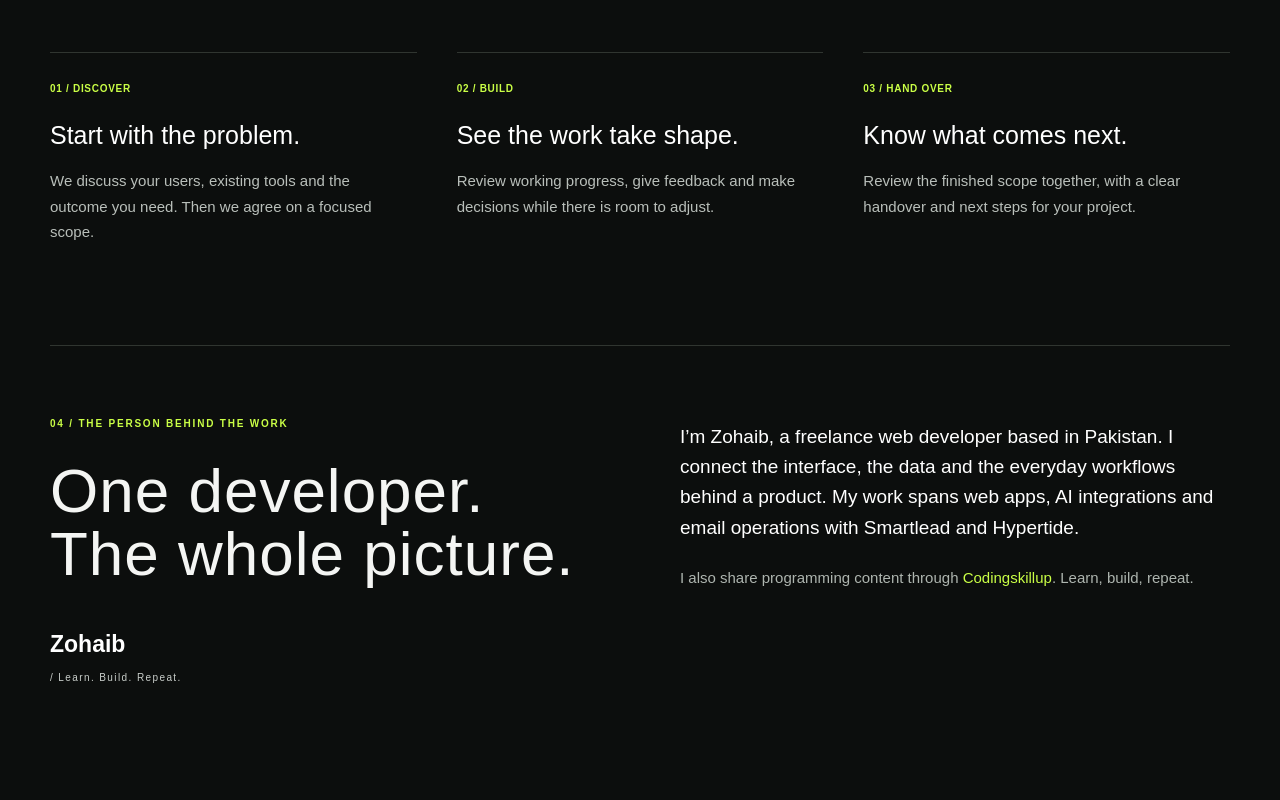
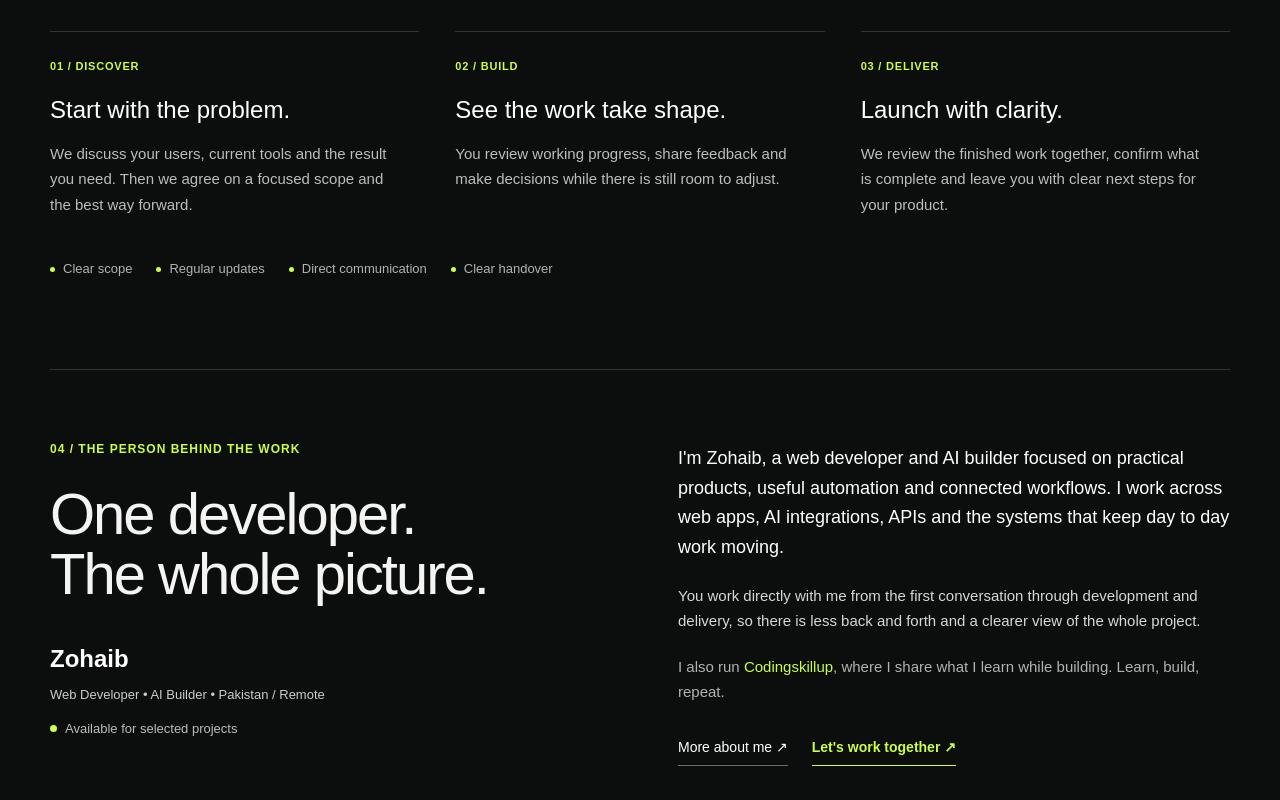
Before and after one commit to ZohaibArshad45/zohaib.dev, a Next.js app: page / in a window 1280 px wide. Shown: the part 4340-5140 px from the top of the page. Built offline with nearby package versions, Linux system fonts and the light colour scheme.

Commit message:
working together

```diff
--- a/components/MainPage/WorkingTogether.tsx
+++ b/components/MainPage/WorkingTogether.tsx
@@ -1,5 +1,6 @@
 "use client";
 
+import Link from "next/link";
 import {
   useEffect,
   useState,
@@ -15,6 +16,14 @@ type Step = {
 
 export default function WorkingTogether() {
   const [width, setWidth] = useState<number>(1440);
+
+  const [hoveredStep, setHoveredStep] = useState<
+    string | null
+  >(null);
+
+  const [hoveredLink, setHoveredLink] = useState<
+    string | null
+  >(null);
 
   useEffect(() => {
     const handleResize = (): void => {
@@ -39,21 +48,21 @@ export default function WorkingTogether() {
       label: "DISCOVER",
       title: "Start with the problem.",
       description:
-        "We discuss your users, existing tools and the outcome you need. Then we agree on a focused scope.",
+        "We discuss your users, current tools and the result you need. Then we agree on a focused scope and the best way forward.",
     },
     {
       number: "02",
       label: "BUILD",
       title: "See the work take shape.",
       description:
-        "Review working progress, give feedback and make decisions while there is room to adjust.",
+        "You review working progress, share feedback and make decisions while there is still room to adjust.",
     },
     {
       number: "03",
-      label: "HAND OVER",
-      title: "Know what comes next.",
+      label: "DELIVER",
+      title: "Launch with clarity.",
       description:
-        "Review the finished scope together, with a clear handover and next steps for your project.",
+        "We review the finished work together, confirm what is complete and leave you with clear next steps for your product.",
     },
   ];
 
@@ -63,10 +72,10 @@ export default function WorkingTogether() {
       background: "#0c0e0d",
       color: "#ffffff",
       padding: isMobile
-        ? "80px 20px"
+        ? "75px 20px 80px"
         : isTablet
-        ? "100px 32px"
-        : "120px 48px",
+        ? "95px 32px 95px"
+        : "105px 48px 105px",
       boxSizing: "border-box",
     },
 
@@ -81,78 +90,108 @@ export default function WorkingTogether() {
       gridTemplateColumns: isMobile
         ? "1fr"
         : "1.5fr 0.5fr",
-      gap: isMobile ? "26px" : "60px",
+      gap: isMobile ? "26px" : "55px",
       alignItems: "end",
     },
 
     label: {
       color: "#caff46",
-      fontSize: "10px",
+      fontSize: isMobile ? "11px" : "12px",
       fontWeight: "700",
-      letterSpacing: "1.8px",
-      marginBottom: isMobile ? "24px" : "28px",
+      letterSpacing: "1px",
+      marginBottom: isMobile ? "22px" : "26px",
+      lineHeight: "1.5",
     },
 
     heading: {
       margin: 0,
       color: "#f4f5f3",
       fontSize: isMobile
-        ? "44px"
+        ? "40px"
         : isTablet
-        ? "56px"
-        : "64px",
-      lineHeight: "1.02",
+        ? "50px"
+        : "58px",
+      lineHeight: "1.03",
       fontWeight: "400",
-      letterSpacing: isMobile ? "0px" : "1px",
+      letterSpacing: isMobile ? "-1px" : "-2px",
     },
 
     intro: {
-      maxWidth: "240px",
+      maxWidth: "270px",
       justifySelf: isMobile ? "start" : "end",
       margin: 0,
       color: "#b9bfba",
-      fontSize: "13px",
+      fontSize: isMobile ? "14px" : "15px",
       lineHeight: "1.7",
     },
 
     steps: {
-      marginTop: isMobile ? "48px" : "58px",
+      marginTop: isMobile ? "46px" : "56px",
       display: "grid",
-      gridTemplateColumns: isMobile
-        ? "1fr"
+      gridTemplateColumns:
+        isMobile || isTablet
+          ? "1fr"
+          : "repeat(3, 1fr)",
+      gap: isMobile
+        ? "28px"
         : isTablet
-        ? "1fr"
-        : "repeat(3, 1fr)",
-      gap: isMobile ? "36px" : isTablet ? "32px" : "40px",
+        ? "30px"
+        : "36px",
     },
 
     step: {
       borderTop: "1px solid #303530",
-      paddingTop: isMobile ? "24px" : "28px",
+      paddingTop: isMobile ? "22px" : "26px",
+      transition:
+        "border-color 0.25s ease, transform 0.25s ease",
     },
 
     stepLabel: {
       color: "#caff46",
-      fontSize: "10px",
+      fontSize: "11px",
       fontWeight: "700",
-      letterSpacing: "0.7px",
-      marginBottom: "24px",
+      letterSpacing: "0.8px",
+      marginBottom: "22px",
+      transition: "color 0.25s ease",
     },
 
     stepTitle: {
       margin: 0,
       color: "#ffffff",
-      fontSize: isMobile ? "23px" : "25px",
+      fontSize: isMobile ? "22px" : "24px",
       fontWeight: "400",
       lineHeight: "1.2",
     },
 
     stepText: {
-      margin: "18px 0 0",
+      margin: "16px 0 0",
       color: "#b9bfba",
       fontSize: isMobile ? "14px" : "15px",
       lineHeight: "1.7",
       maxWidth: "350px",
+    },
+
+    reassurance: {
+      marginTop: isMobile ? "34px" : "42px",
+      display: "flex",
+      flexWrap: "wrap",
+      gap: isMobile ? "12px 18px" : "16px 24px",
+      color: "#aeb5af",
+      fontSize: isMobile ? "12px" : "13px",
+    },
+
+    reassuranceItem: {
+      display: "flex",
+      alignItems: "center",
+      gap: "8px",
+    },
+
+    reassuranceDot: {
+      width: "5px",
+      height: "5px",
+      borderRadius: "50%",
+      background: "#caff46",
+      flexShrink: 0,
     },
 
     divider: {
@@ -161,17 +200,20 @@ export default function WorkingTogether() {
       background: "#303530",
       margin: isMobile
         ? "70px 0"
-        : "100px 0 70px",
+        : "90px 0 70px",
     },
 
     about: {
       display: "grid",
-      gridTemplateColumns: isMobile
-        ? "1fr"
+      gridTemplateColumns:
+        isMobile || isTablet
+          ? "1fr"
+          : "1fr 1fr",
+      gap: isMobile
+        ? "42px"
         : isTablet
-        ? "1fr"
-        : "1fr 1fr",
-      gap: isMobile ? "45px" : isTablet ? "55px" : "80px",
+        ? "52px"
+        : "76px",
       alignItems: "start",
     },
 
@@ -179,55 +221,140 @@ export default function WorkingTogether() {
       margin: 0,
       color: "#f4f5f3",
       fontSize: isMobile
-        ? "44px"
+        ? "40px"
         : isTablet
-        ? "56px"
-        : "62px",
-      lineHeight: "1.02",
+        ? "50px"
+        : "58px",
+      lineHeight: "1.03",
       fontWeight: "400",
-      letterSpacing: isMobile ? "0px" : "1px",
+      letterSpacing: isMobile ? "-1px" : "-2px",
     },
 
     signature: {
-      marginTop: isMobile ? "32px" : "42px",
+      marginTop: isMobile ? "30px" : "38px",
     },
 
     name: {
       color: "#ffffff",
-      fontSize: "23px",
+      fontSize: isMobile ? "22px" : "24px",
       fontWeight: "700",
       marginBottom: "8px",
     },
 
-    tagline: {
+    role: {
       color: "#c9ceca",
-      fontSize: "10px",
-      letterSpacing: "1.4px",
+      fontSize: isMobile ? "12px" : "13px",
+      lineHeight: "1.5",
+    },
+
+    availability: {
+      marginTop: "14px",
+      display: "flex",
+      alignItems: "center",
+      gap: "8px",
+      color: "#b8beb9",
+      fontSize: isMobile ? "12px" : "13px",
+    },
+
+    availabilityDot: {
+      width: "7px",
+      height: "7px",
+      borderRadius: "50%",
+      background: "#caff46",
+      flexShrink: 0,
     },
 
     aboutText: {
-      paddingTop: isMobile ? "0" : "6px",
+      paddingTop: isMobile ? "0" : "4px",
     },
 
     mainText: {
       margin: 0,
       color: "#ffffff",
-      fontSize: isMobile ? "17px" : "19px",
-      lineHeight: "1.6",
+      fontSize: isMobile ? "16px" : "18px",
+      lineHeight: "1.65",
       fontWeight: "500",
     },
 
     secondaryText: {
-      margin: "22px 0 0",
+      margin: "20px 0 0",
       color: "#aeb5af",
+      fontSize: isMobile ? "14px" : "15px",
+      lineHeight: "1.7",
+    },
+
+    directText: {
+      margin: "20px 0 0",
+      color: "#d5d9d5",
       fontSize: isMobile ? "14px" : "15px",
       lineHeight: "1.7",
     },
 
     accent: {
       color: "#caff46",
+      textDecoration: "none",
+    },
+
+    buttonRow: {
+      marginTop: isMobile ? "28px" : "32px",
+      display: "flex",
+      flexDirection: isMobile ? "column" : "row",
+      alignItems: isMobile ? "flex-start" : "center",
+      gap: isMobile ? "18px" : "24px",
+    },
+
+    aboutLink: {
+      color: "#ffffff",
+      textDecoration: "none",
+      fontSize: "14px",
+      fontWeight: "500",
+      paddingBottom: "7px",
+      borderBottom: "1px solid #69705f",
+      width: "fit-content",
+      transition:
+        "color 0.2s ease, border-color 0.2s ease",
+    },
+
+    contactLink: {
+      color: "#caff46",
+      textDecoration: "none",
+      fontSize: "14px",
+      fontWeight: "600",
+      paddingBottom: "7px",
+      borderBottom: "1px solid #caff46",
+      width: "fit-content",
     },
   };
+
+  const getStepStyle = (
+    stepNumber: string
+  ): CSSProperties => ({
+    ...styles.step,
+
+    borderTop:
+      hoveredStep === stepNumber
+        ? "1px solid #caff46"
+        : "1px solid #303530",
+
+    transform:
+      hoveredStep === stepNumber
+        ? "translateY(-3px)"
+        : "translateY(0)",
+  });
+
+  const getAboutLinkStyle = (): CSSProperties => ({
+    ...styles.aboutLink,
+
+    color:
+      hoveredLink === "about"
+        ? "#caff46"
+        : "#ffffff",
+
+    borderBottom:
+      hoveredLink === "about"
+        ? "1px solid #caff46"
+        : "1px solid #69705f",
+  });
 
   return (
     <section style={styles.section}>
@@ -244,15 +371,22 @@ export default function WorkingTogether() {
           </div>
 
           <p style={styles.intro}>
-            A practical way to move
-            <br />
-            from conversation to delivery.
+            A simple process from first conversation to final delivery.
           </p>
         </div>
 
         <div style={styles.steps}>
           {steps.map((step) => (
-            <div key={step.number} style={styles.step}>
+            <div
+              key={step.number}
+              style={getStepStyle(step.number)}
+              onMouseEnter={() =>
+                setHoveredStep(step.number)
+              }
+              onMouseLeave={() =>
+                setHoveredStep(null)
+              }
+            >
               <div style={styles.stepLabel}>
                 {step.number} / {step.label}
               </div>
@@ -266,6 +400,28 @@ export default function WorkingTogether() {
               </p>
             </div>
           ))}
+        </div>
+
+        <div style={styles.reassurance}>
+          <div style={styles.reassuranceItem}>
+            <span style={styles.reassuranceDot} />
+            <span>Clear scope</span>
+          </div>
+
+          <div style={styles.reassuranceItem}>
+            <span style={styles.reassuranceDot} />
+            <span>Regular updates</span>
+          </div>
+
+          <div style={styles.reassuranceItem}>
+            <span style={styles.reassuranceDot} />
+            <span>Direct communication</span>
+          </div>
+
+          <div style={styles.reassuranceItem}>
+            <span style={styles.reassuranceDot} />
+            <span>Clear handover</span>
+          </div>
         </div>
 
         <div style={styles.divider} />
@@ -287,28 +443,66 @@ export default function WorkingTogether() {
                 Zohaib
               </div>
 
-              <div style={styles.tagline}>
-                / Learn. Build. Repeat.
+              <div style={styles.role}>
+                Web Developer • AI Builder • Pakistan / Remote
+              </div>
+
+              <div style={styles.availability}>
+                <span style={styles.availabilityDot} />
+                <span>
+                  Available for selected projects
+                </span>
               </div>
             </div>
           </div>
 
           <div style={styles.aboutText}>
             <p style={styles.mainText}>
-              I’m Zohaib, a freelance web developer based in
-              Pakistan. I connect the interface, the data and the
-              everyday workflows behind a product. My work spans
-              web apps, AI integrations and email operations with
-              Smartlead and Hypertide.
+              I&apos;m Zohaib, a web developer and AI builder focused on
+              practical products, useful automation and connected workflows.
+              I work across web apps, AI integrations, APIs and the systems
+              that keep day to day work moving.
+            </p>
+
+            <p style={styles.directText}>
+              You work directly with me from the first conversation through
+              development and delivery, so there is less back and forth and a
+              clearer view of the whole project.
             </p>
 
             <p style={styles.secondaryText}>
-              I also share programming content through{" "}
-              <span style={styles.accent}>
+              I also run{" "}
+              <Link
+                href="/about"
+                style={styles.accent}
+              >
                 Codingskillup
-              </span>
-              . Learn, build, repeat.
+              </Link>
+              , where I share what I learn while building. Learn, build,
+              repeat.
             </p>
+
+            <div style={styles.buttonRow}>
+              <Link
+                href="/about"
+                style={getAboutLinkStyle()}
+                onMouseEnter={() =>
+                  setHoveredLink("about")
+                }
+                onMouseLeave={() =>
+                  setHoveredLink(null)
+                }
+              >
+                More about me ↗
+              </Link>
+
+              <Link
+                href="/contact"
+                style={styles.contactLink}
+              >
+                Let&apos;s work together ↗
+              </Link>
+            </div>
           </div>
         </div>
       </div>
```
